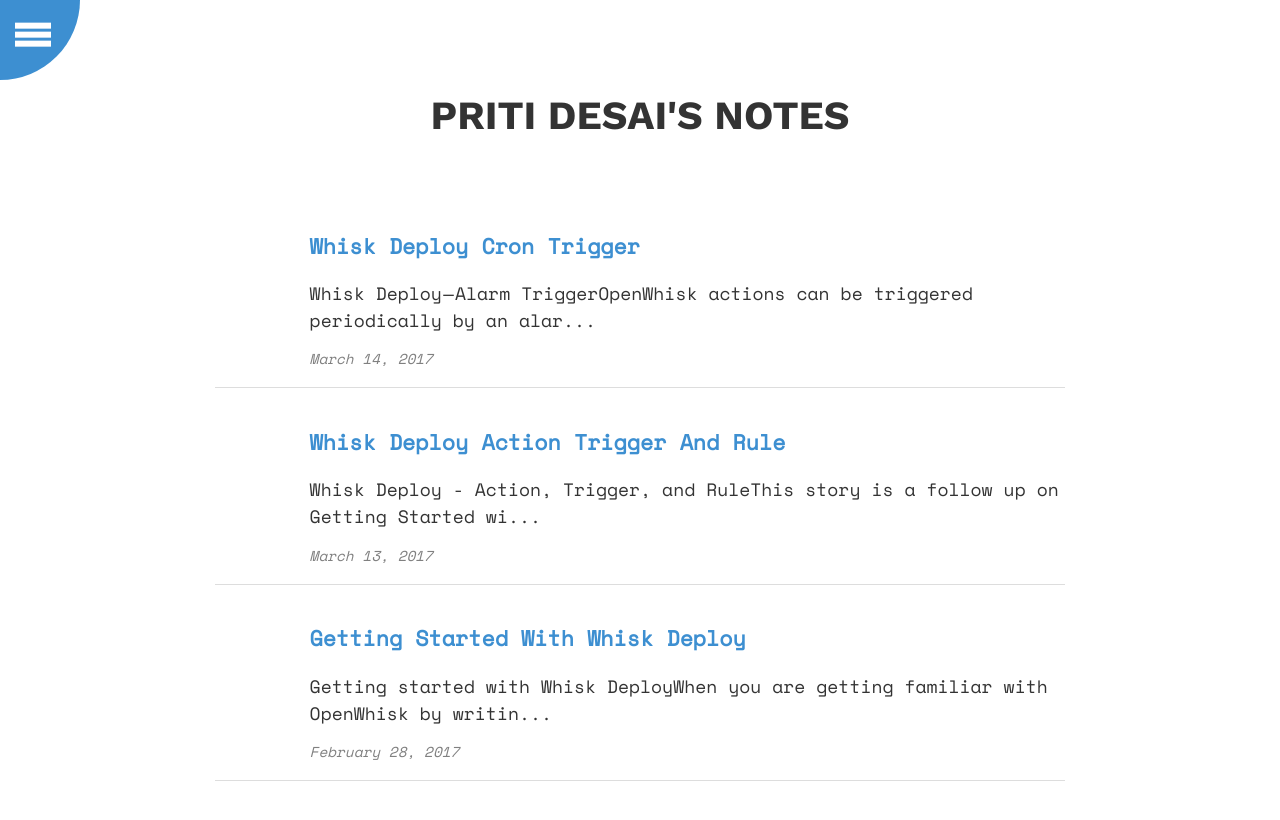
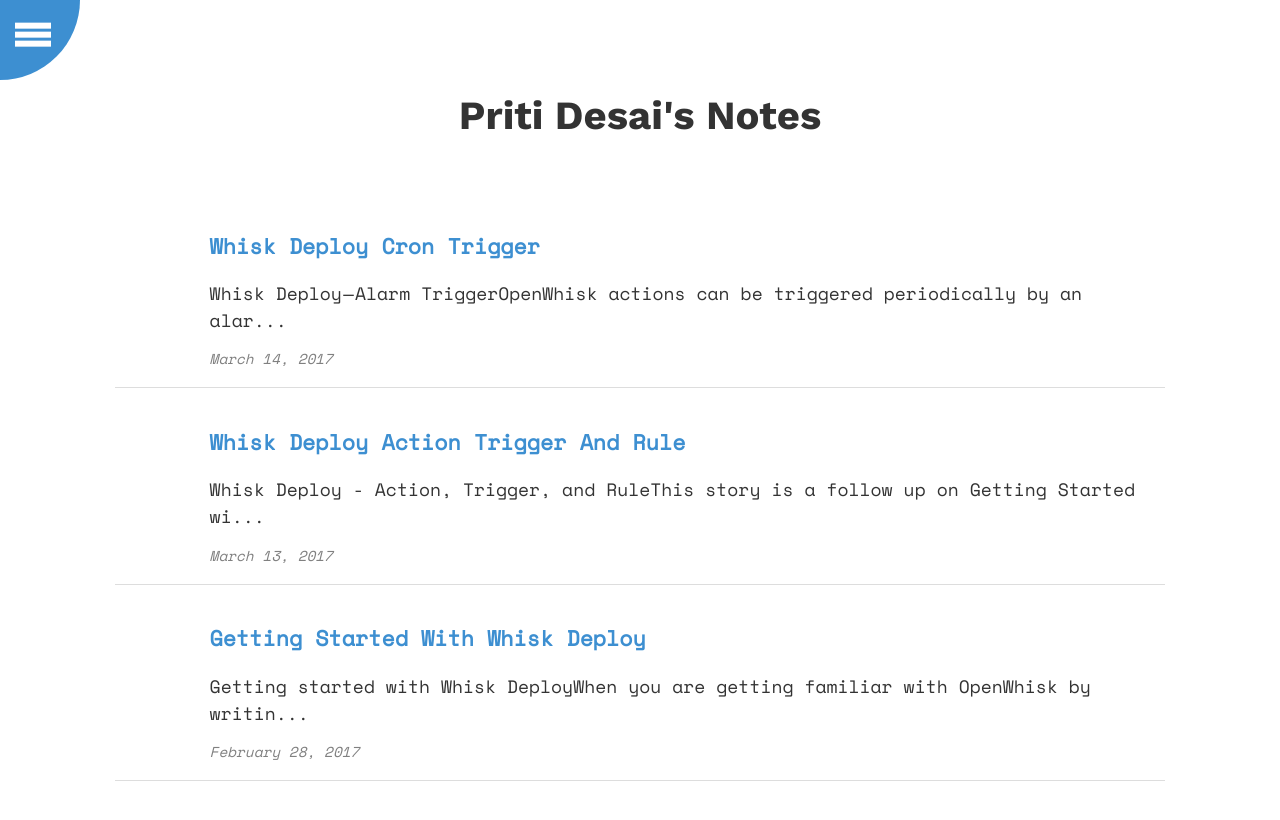
Before and after one commit to pritidesai/pritidesai.github.io, a Jekyll site: the page built from index.html, in a window 1280 px wide. Shown: the top 820 px of the page. Built offline with Jekyll 4.4.1, drawn with Linux system fonts in a browser that asks for light colours.

Commit message:
Update _style.scss

```diff
--- a/_sass/_style.scss
+++ b/_sass/_style.scss
@@ -191,7 +191,7 @@
 }
 
 .content {
-	max-width: 850px;
+	max-width: 1050px;
 	transition: all .2s;
 	transition-delay: .1s;
     margin: 0 auto;
@@ -218,7 +218,6 @@
     font-size: 40px;
     display: inline-block;
     margin: 2em 0 1em 0;
-    text-transform: uppercase;
     background: transparent;
      color: $text-color;
      @include media-query($on-palm) {
```
